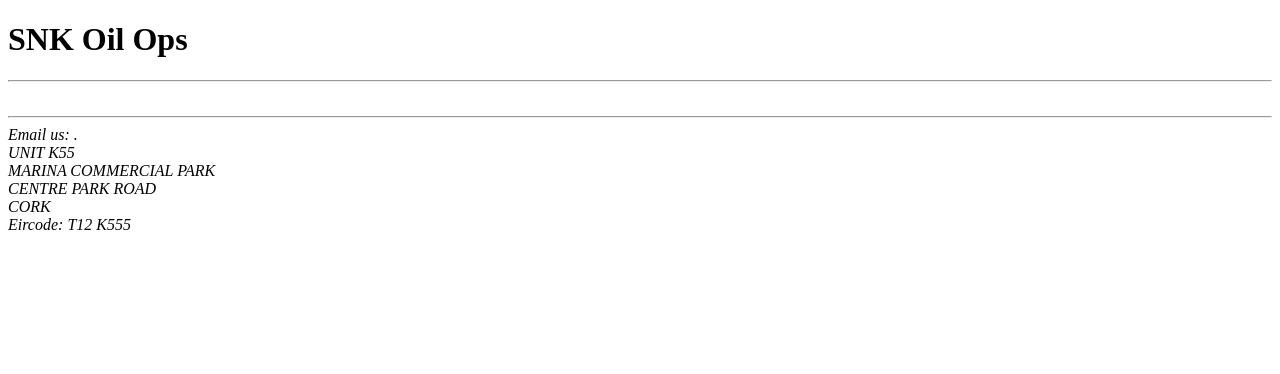
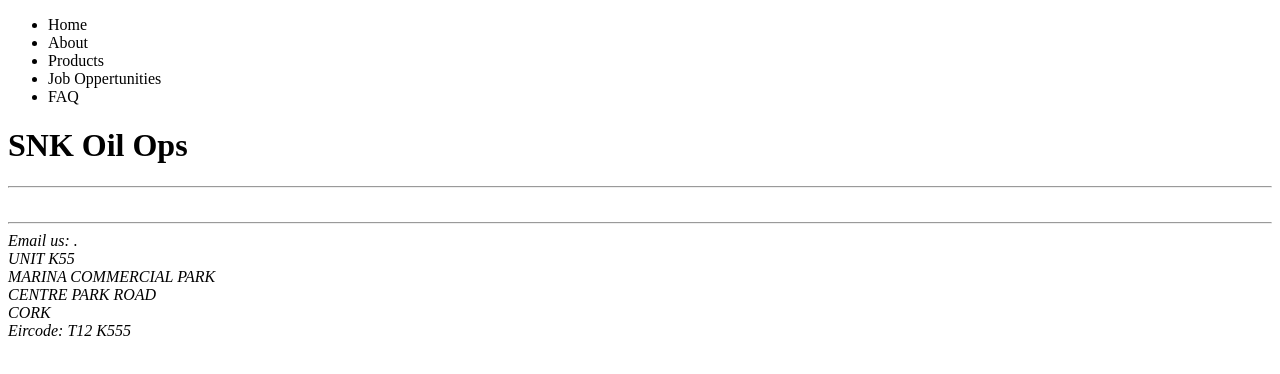
Before and after one commit to aishatkinson/SNK_Company_Site, a plain HTML site: page index.html in a window 1280 px wide. Drawn offline with Linux system fonts and the light colour scheme.

Commit message:
NavBar Added

```diff
--- a/index.html
+++ b/index.html
@@ -5,6 +5,16 @@
 	<title>SNK Company</title>
 </head>
 <body>
+	<div id = "navbar">
+		<ul>
+			<li><a href="index.html"></a>Home</li>
+			<li><a href="index.html"></a>About</li>
+			<li><a href="index.html"></a>Products</li>
+			<li><a href="index.html"></a>Job Oppertunities</li>
+			<li><a href="index.html"></a>FAQ</li>
+		</ul>
+
+	</div>
 	<h1>SNK Oil Ops</h1>
 	<hr>
 	<br>
```
